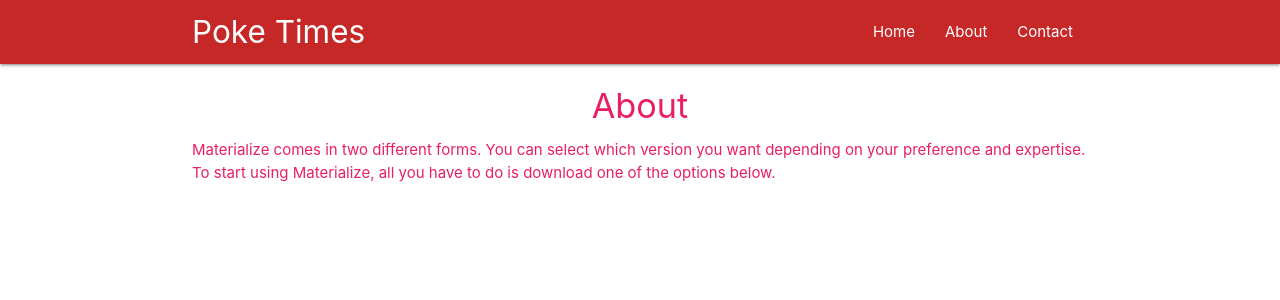
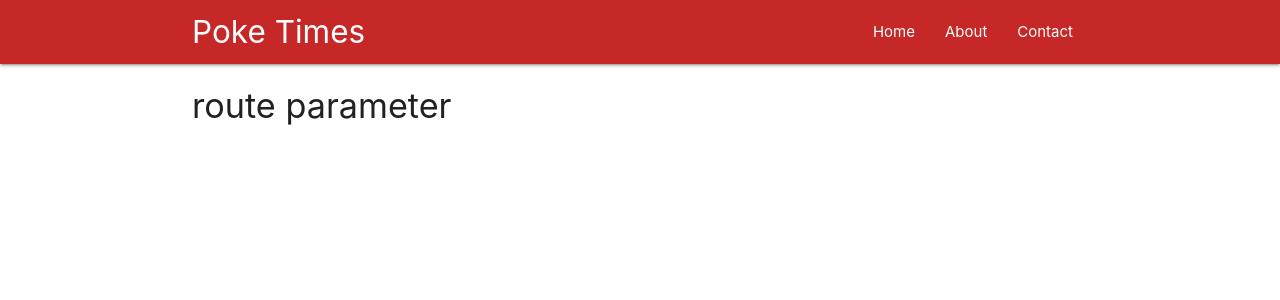
Before and after one commit to Daniel-Choiniere/nnReactRouter, a React (Create React App) app: page /1 in a window 1280 px wide. Before the commit this address led to /about. Shown: the top 300 px of the page. Built offline with nearby package versions, Linux system fonts and the light colour scheme.

Commit message:
fixed bug with page timing out and refreshing

```diff
--- a/public/index.html
+++ b/public/index.html
@@ -10,7 +10,6 @@
     <title>React App</title>
   </head>
   <body>
-    <noscript>You need to enable JavaScript to run this app.</noscript>
     <div id="root"></div>
 
   </body>
--- a/src/App.js
+++ b/src/App.js
@@ -1,9 +1,10 @@
 import React, { Component } from 'react';
 import Navbar from './components/Navbar';
-import { BrowserRouter, Route} from 'react-router-dom';
-import Home from './components/Home'
-import Contact from './components/Contact'
-import About from './components/About'
+import { BrowserRouter, Route } from 'react-router-dom';
+import Home from './components/Home';
+import Contact from './components/Contact';
+import About from './components/About';
+import Post from './components/Post';
 
 class App extends Component {
   render() {
@@ -13,9 +14,10 @@ class App extends Component {
       <BrowserRouter>
         <div className="App">
           <Navbar />
-          <Route exact path='/' component={Home} />
-          <Route path='/about' component={About} />
-          <Route path='/contact' component={Contact} />
+          <Route exact path='/' component={ Home } />
+          <Route exact path='/about' component={ About } />
+          <Route path='/contact' component={ Contact } />
+          <Route path='/:post_id' component={ Post } />
         </div>
       </BrowserRouter>
     );
--- a/src/components/About.js
+++ b/src/components/About.js
@@ -1,5 +1,5 @@
-import React from 'react'
-import Rainbow from '../hoc/rainbow'
+import React from 'react';
+import Rainbow from '../hoc/rainbow';
 
 const About = () => {
     return (
@@ -7,7 +7,7 @@ const About = () => {
             <h4 className="center">About</h4>
             <p>Materialize comes in two different forms. You can select which version you want depending on your preference and expertise. To start using Materialize, all you have to do is download one of the options below.</p>
         </div>
-        );
+    );
 };
 
 // wrap the About component in the Rainbow higher order component (HOC) so that functionality/style is applied to it
--- a/src/components/Contact.js
+++ b/src/components/Contact.js
@@ -1,11 +1,8 @@
 import React from 'react'
 
+// the router adds information to the props parameter
 // adding the props parameter you get access to a lot of methods and properties of the user action performed usign react-router
 const Contact = (props) => {
-    // setTimeout(() => {
-    //     //  below is a progrmmatic redirect. waits three seconds than redirects to the about component
-    //     props.history.push('/about');
-    // }, 3000);
     return (
         <div className="container">
             <h4 className="center">Contact</h4>
--- a/src/components/Navbar.js
+++ b/src/components/Navbar.js
@@ -2,15 +2,16 @@ import React from 'react'
 import { Link, withRouter } from 'react-router-dom'
 
 const Navbar = (props) => {
-    setTimeout(() => {
-        props.history.push('/about')
-    }, 3000)
+//   THIS IS AN EXAMPLE OF A PROGRMATIC REDIRECT
+    // setTimeout(() => {
+    //     props.history.push('/about')
+    // }, 3000)
     return (
         // use Link tags instead of HREF to use REACT to grab components to prevent page from having to reload
         // when we use the NavLink tag you will get the "active parameter"
         <nav className="nav-wrapper red darken-3">
             <div className="container">
-            <a href="/" className="brand-logo">Poke Times</a>
+            <Link to="/" className="brand-logo">Poke Times</Link>
                 <ul className="right">
                     <li><Link to="/">Home</Link></li>
                     <li><Link to="/about">About</Link></li>
@@ -21,4 +22,5 @@ const Navbar = (props) => {
     );
 };
 
+// apply the HOC withRouter to supercharge the component to apply properties to props
 export default withRouter(Navbar);
--- /dev/null
+++ b/src/components/Post.js
@@ -0,0 +1,13 @@
+import React, { Component } from 'react'
+
+class Post extends Component {
+    render() {
+        return (
+            <div className="container">
+                <h4>route parameter</h4>
+            </div>
+        );
+    }
+}
+
+export default Post;
--- a/src/hoc/rainbow.js
+++ b/src/hoc/rainbow.js
@@ -10,7 +10,7 @@ const Rainbow = (WrappedComponent) => {
             <div className={className}>
                 <WrappedComponent {...props}/>
             </div>
-            );
+        );
     };
 };
 
```
Also changed, not shown: src/components/Home.js (+4 -4 lines).
